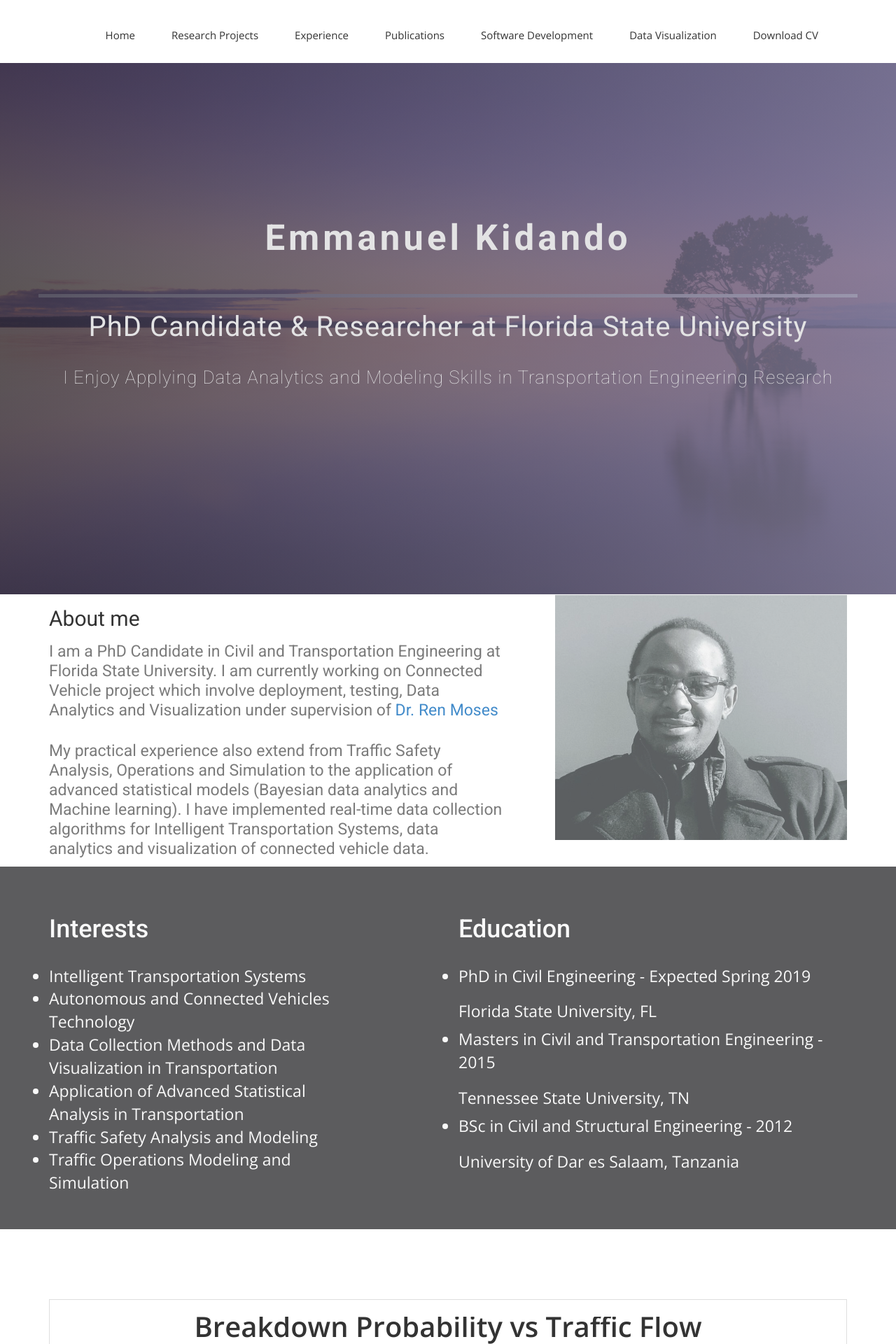
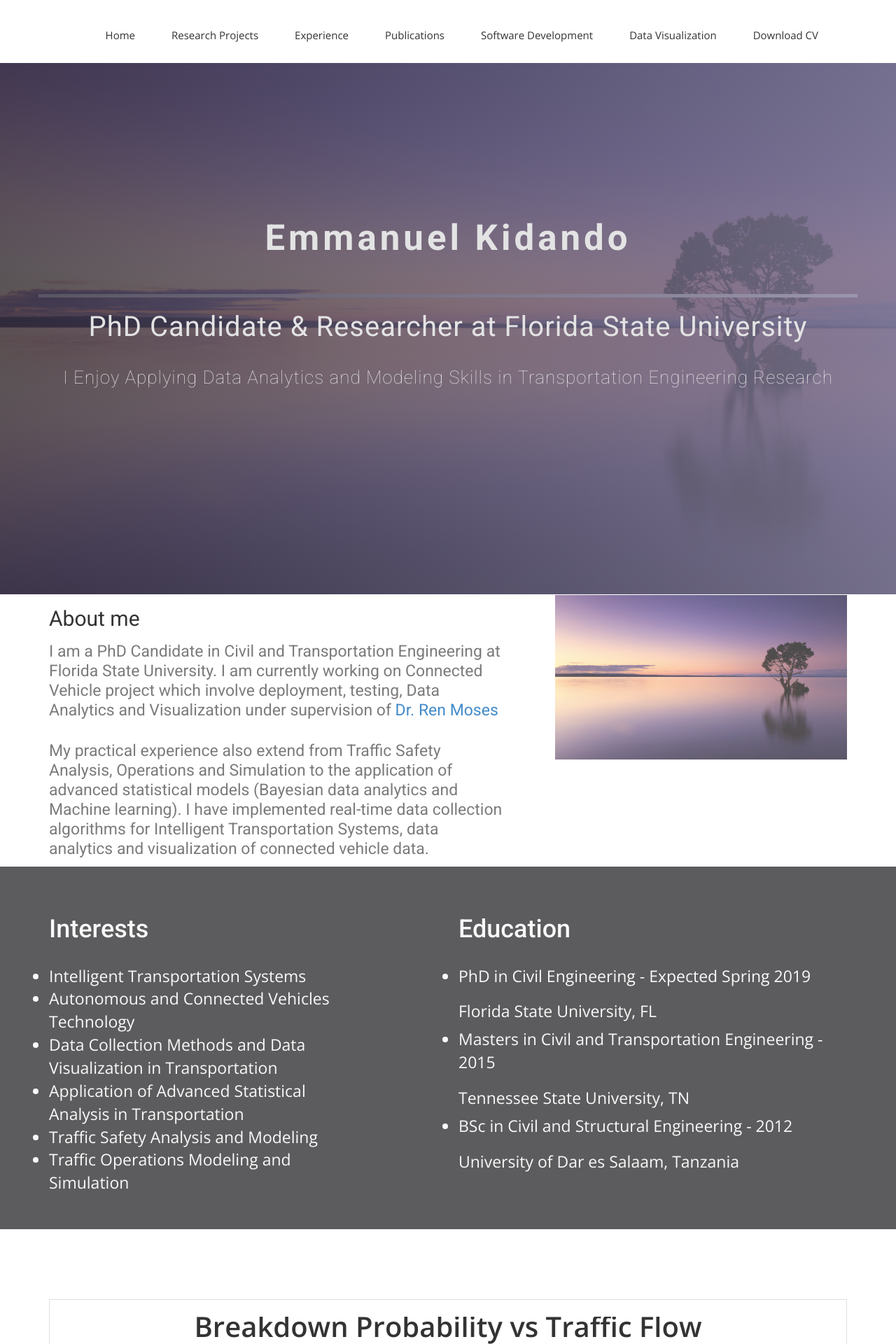
Before and after one commit to ekidando/Emma, a Jekyll site: the page built from index.html, in a window 1280 px wide. Shown: the top 1920 px of the page at 70% size. Built offline with Jekyll 4.4.1, drawn with Linux system fonts in a browser that asks for light colours; nearby versions of some CDN libraries; some web fonts are replaced.

Commit message:
Update index.html

```diff
--- a/index.html
+++ b/index.html
@@ -40,7 +40,7 @@ published: true
       <div class="col-md-5 col-sm-12">
         <div class="block">
           <div class="img-circle">
-          <img src="img/2-2.jpg">
+          <img src="img/1.jpg">
           </div>
         </div>
       </div><!-- .col-md-5 close -->
```
